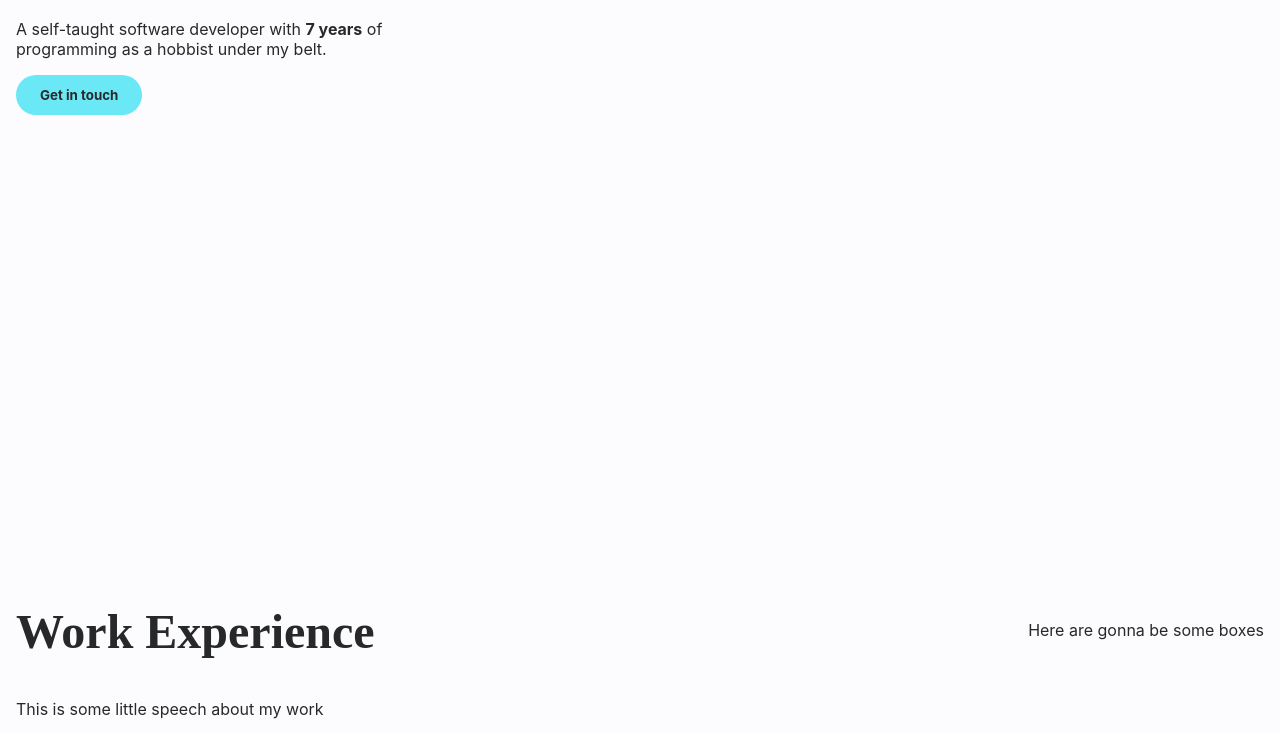
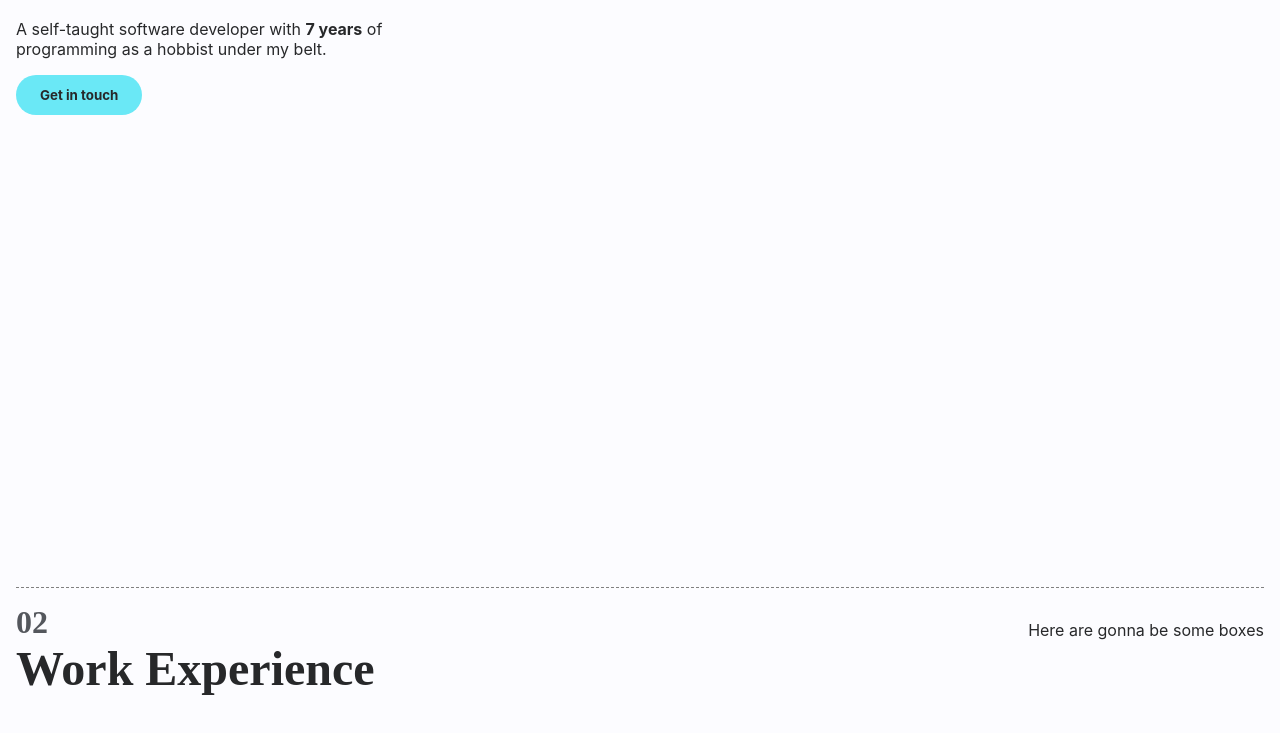
Before and after one commit to Tembero11/Portfolio, a Gatsby site: page / in a window 1280 px wide. Shown: the part 212-945 px from the top of the page. Built offline with nearby package versions, Linux system fonts and the light colour scheme; Gatsby itself is replaced by a stand-in of ours.

Commit message:
Add section numbers

```diff
--- a/src/styles/pages/index.module.scss
+++ b/src/styles/pages/index.module.scss
@@ -10,11 +10,29 @@ $section-padding: 16px;
     }
     align-items: start;
     justify-content: space-between;
+
+    counter-increment: section;
+
     min-height: calc(100vh - Layout.$navbar-height);
     box-sizing: border-box;
     padding: $section-padding 0;
 
+    &:first-child {
+        counter-reset: section;
+        h1:first-child::before {
+            display: none;
+        }
+    }
+
     h1:first-child {
         margin-top: 0;
+        &::before {
+            display: block;
+            font-size: 32px;
+            color: var(--on-backgorund-sub);
+            content: "0" counter(section);
+            user-select: all;
+        }
     }
+    border-bottom: 1px dashed grey;
 }
--- a/src/styles/palette.scss
+++ b/src/styles/palette.scss
@@ -1,6 +1,7 @@
 :root {
     --background: #fcfcff;
     --on-background: #27282a;
+    --on-backgorund-sub: #54575D;
 
     --primary: #6ae8f6;
     --primary-hover: #f9b69c;
```
